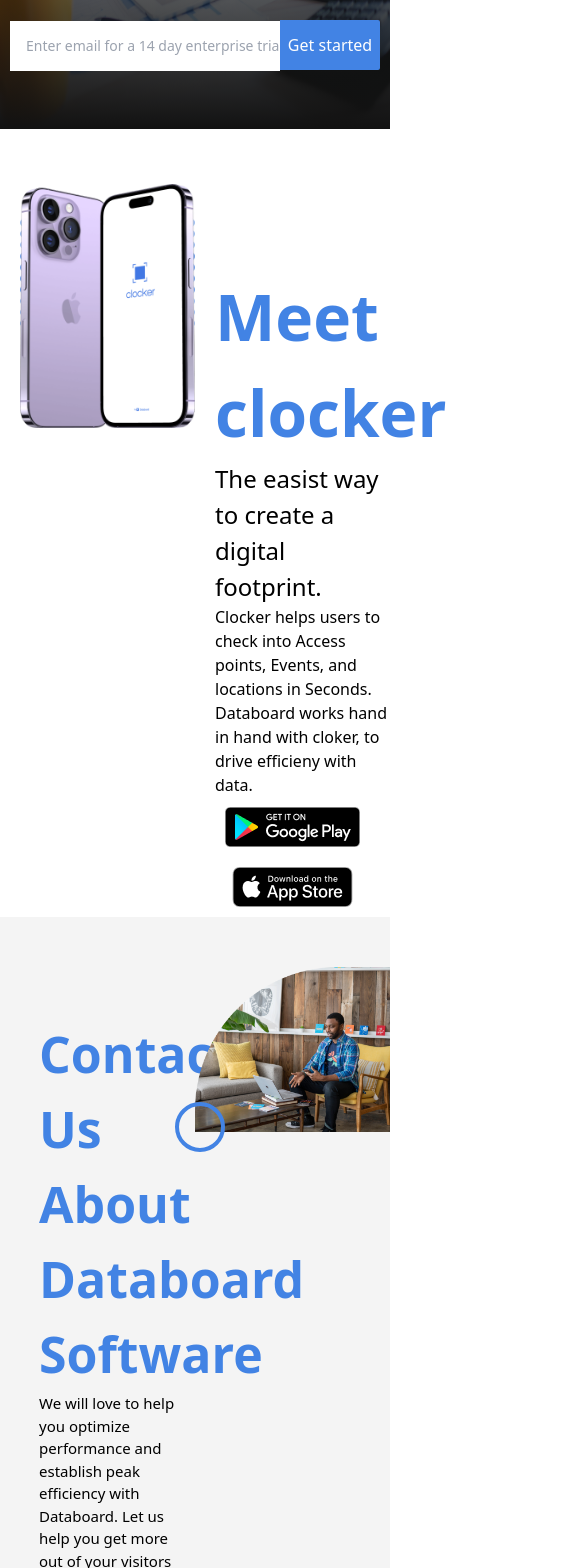
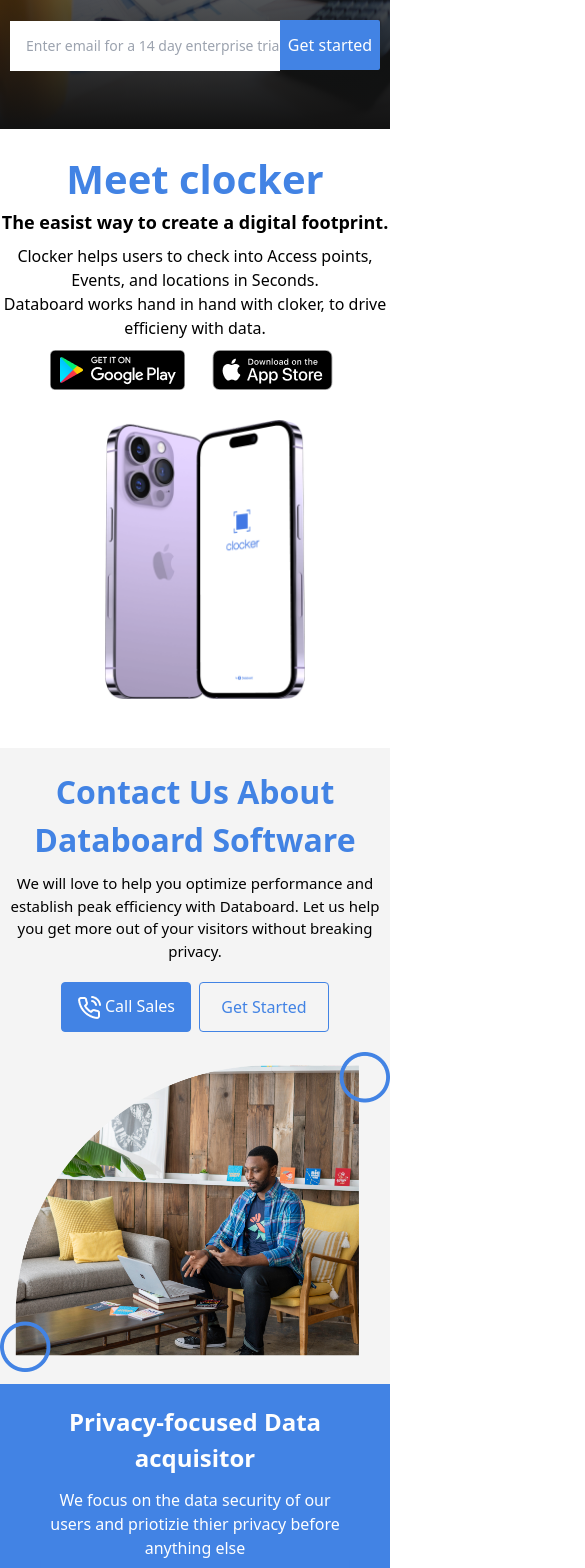
Before and after one commit to databoard-ai/databoard, a Next.js app: page / in a window 390 px wide. Shown: the part 411-1979 px from the top of the page, 585 px wide, since content can reach past the window. Built offline with nearby package versions, Linux system fonts and the light colour scheme.

Commit message:
responsive home done

```diff
--- a/components/HomePages/Join.js
+++ b/components/HomePages/Join.js
@@ -4,9 +4,9 @@
 function Join() {
     return (
             <div className='flex justify-center'>
-                <div className='w-[70%] my-9'>
+                <div className='w-[90%] md:w-[70%] my-9'>
                     <div>
-                        <span className='block text-[64px] text-center'>Join Databoard to enjoy our 14-day Free trial</span>
+                        <span className='block text-[32px] md:text-[40px] lg:text-[64px] text-center font-semibold'>Join Databoard to enjoy our 14-day Free trial</span>
                     </div>
                     <div className='flex gap-3 justify-center mt-9'>
                         <a href="#" className='flex border border-primaryBlue rounded-[4px] h-[50px] w-[100px] bg-primaryBlue'><span className='block m-auto text-pureWhite'>Get Started</span></a>
--- a/components/HomePages/Navbar.js
+++ b/components/HomePages/Navbar.js
@@ -112,6 +112,9 @@
                         </ul>
                     </div>
                 </li>
+                <li className="mb-5 hover:text-primaryBlue">
+                    <Link href="/about" className={location.pathname=='/about'?"block active":'block'}>About Us</Link>
+                </li>
             </ul>
             <div className='m-auto'>
                 <a href="#" className='flex border border-primaryBlue rounded-[4px] h-[40px] w-[100px] m-auto mb-2'><span className='block m-auto text-primaryBlue'>Log In</span></a>
--- a/pages/index.tsx
+++ b/pages/index.tsx
@@ -41,8 +41,8 @@
                 src={Banner1}
                 />
             </div>
-            <div className='cta grid grid-cols-2'>
-                <div className='mt-[90px] mb-[49.5px] ml-[20px]'>
+            <div className='cta grid xsm:grid-cols-2 overflow-hidden'>
+                <div className='hidden xsm:block mt-[90px] mb-[49.5px] ml-[20px]'>
                     <Image
                     className='float-left w-[400px] mb-[-250px]'
                     alt='ellipse'
@@ -58,14 +58,14 @@
                     alt='ellipse'
                     src={Ellipses}/>
                 </div>
-                <div className='mt-[140px] ml-[20px]'>
-                    <span className='block text-[64px] text-primaryBlue font-semibold'>Meet clocker</span>
-                    <span className='block text-[24px] text-black'>The easist way to create a digital footprint.</span>
-                    <span className='block text-[16px]'>Clocker helps users to check into Access points, Events, and locations in Seconds.
+                <div className='mt-5 xsm:mt-[80px] md:mt-[140px] xsm:ml-[20px]'>
+                    <span className='block text-[40px] text-center xsm:text-left xsm:text-[40px] md:text-[64px] text-primaryBlue font-semibold'>Meet clocker</span>
+                    <span className='block text-[18px] text-center xsm:text-left font-bold xsm:text-[24px] text-black mb-2'>The easist way to create a digital footprint.</span>
+                    <span className='block text-[16px] text-center xsm:text-left'>Clocker helps users to check into Access points, Events, and locations in Seconds.
                         <br />
                         Databoard works hand in hand with cloker, to drive efficieny with data.
                     </span>
-                    <div>
+                    <div className='flex justify-center xsm:justify-start'>
                         <Image
                         className='inline'
                         alt='playstore'
@@ -76,17 +76,22 @@
                         src={Appstore}/>
                     </div>
                 </div>
+                <div className='mt-5 xsm:mt-[90px] mb-[49.5px] ml-[20px] xsm:hidden'>
+                    <Image
+                    className='w-[200px] xsm:w-[350px] m-auto'
+                    alt='phone'
+                    src={Iphone}/>
+                </div>
             </div>
-            <div className='cta grid grid-cols-2 justify-center bg-[#F4F4F4]'>
-                <div className='pl-[20%]'>
-                    <span className='block text-[50px] text-primaryBlue font-semibold mt-[100px]'>Contact Us  About
+            <div className='cta grid sm:grid-cols-2 justify-center bg-[#F4F4F4] overflow-hidden'>
+                <div className='px-2 text-center sm:text-left md:pl-[20%]'>
+                    <span className='block text-[32px] lg:text-[40px] text-primaryBlue font-semibold mt-5 mb-2 lg:mt-[100px]'>Contact Us About
                         <br />
                         Databoard Software
                     </span>
-                    <span className='block text-[15px]'>We will love to help you optimize performance and establish peak efficiency with Databoard.  Let us help you get more out of your visitors without breaking privacy.</span>
-                    <br />
-                    <div className='flex gap-2'>
-                        <a href="#" className='flex border border-primaryBlue rounded-[4px] h-[50px] w-auto px-1 bg-primaryBlue'>
+                    <span className='block text-[15px] mb-5'>We will love to help you optimize performance and establish peak efficiency with Databoard.  Let us help you get more out of your visitors without breaking privacy.</span>
+                    <div className='flex gap-2 justify-center sm:justify-start'>
+                        <a href="#" className='flex border border-primaryBlue rounded-[4px] h-[50px] w-[130px] px-1 bg-primaryBlue'>
                             <span className='m-auto text-pureWhite'>
                             <Image
                             className='inline mr-1'
@@ -95,50 +100,49 @@
                             Call Sales
                             </span>
                         </a>
-                        <a href="#" className='flex border border-primaryBlue rounded-[4px] h-[50px] w-[100px]'><span className='m-auto text-primaryBlue'>Get Started</span></a>
+                        <a href="#" className='flex border border-primaryBlue rounded-[4px] h-[50px] w-[130px]'><span className='m-auto text-primaryBlue'>Get Started</span></a>
                     </div>
                 </div>
-                <div>
-                    <div className='w-[50px] h-[50px] border-4 border-primaryBlue rounded-full relative top-[30px] left-[475px]'></div>
+                <div className='mt-5 mb-3'>
                     <Image
-                    className='w-[500px]'
+                    className='w-[400px] xsm:w-[500px] m-auto'
                     alt='cta2'
                     src={Cta2}/>
-                    <div className='w-[50px] h-[50px] border-4 border-primaryBlue rounded-full relative bottom-[30px] left-[-20px]'></div>
                 </div>
             </div>
-            <div className='cta bg-primaryBlue px-10'>
-                <div className='flex justify-around'>
-                    <div>
-                        <span className='block text-[40px] font-semibold text-pureWhite mt-32'>Privacy-focused <br/>Data acquisitor</span>
-                        <br />
-                        <span className='block text-pureWhite text-[16px]'>We focus on the data security of our users and <br/>priotizie thier privacy before anything else</span>
+            <div className='cta bg-primaryBlue px-10 text-center overflow-hidden'>
+                <div className='grid sm:grid-cols-2 lg:flex justify-around'>
+                    <div className=''>
+                        <span className='block text-[24px] sm:text-[30px] md:text-[40px] font-semibold text-pureWhite mt-5 sm:mt-20 lg:mt-32 mb-3'>Privacy-focused Data acquisitor</span>
+                        <span className='block text-pureWhite xsm:text-[16px]'>We focus on the data security of our users and priotizie thier privacy before anything else</span>
                     </div>
                     <div>
                         <Image
-                        className='w-[400px]'
+                        className='w-[400px] m-auto'
                         alt='secure'
                         src={Security}/>
                     </div>
                 </div>
-                <div className='flex justify-around'>
+                <div className='grid sm:grid-cols-2 lg:flex justify-around'>
+                    <div className='sm:hidden'>
+                        <span className='block text-[24px] sm:text-[40px] font-semibold text-pureWhite mt-5 sm:mt-32 mb-5'>Insights and Reporting</span>
+                        <span className='block text-pureWhite text-[16px]'>Generate insights from data or <br/>perfromance optimization</span>
+                    </div>
                     <div>
                         <Image
                         className='w-[400px]'
                         alt='visual'
                         src={Visual}/>
                     </div>
-                    <div>
-                        <span className='block text-[40px] font-semibold text-pureWhite mt-32'>Insights and <br/>Reporting</span>
-                        <br />
+                    <div className='hidden sm:block'>
+                        <span className='block text-[24px] sm:text-[30px] md:text-[40px] font-semibold text-pureWhite mt-5 sm:mt-20 lg:mt-32 mb-3'>Insights and <br/>Reporting</span>
                         <span className='block text-pureWhite text-[16px]'>Generate insights from data or <br/>perfromance optimization</span>
                     </div>
                 </div>
-                <div className='flex justify-around'>
+                <div className='grid sm:grid-cols-2 lg:flex justify-around'>
                     <div>
-                        <span className='block text-[40px] font-semibold text-pureWhite mt-32'>Communication tool</span>
-                        <br />
-                        <span className='block text-pureWhite text-[16px]'>Target and Engage your Databoard <br />audience with our communication tools.</span>
+                        <span className='block text-[24px] sm:text-[30px] md:text-[40px] font-semibold text-pureWhite mt-5 sm:mt-20 lg:mt-32 mb-3'>Communication tool</span>
+                        <span className='block text-pureWhite xsm:text-[16px]'>Target and Engage your Databoard <br />audience with our communication tools.</span>
                     </div>
                     <div>
                         <Image
@@ -148,8 +152,8 @@
                     </div>
                 </div>
             </div>
-            <Brands />
-            <div className='cta bg-pureWhite py-9'>
+            {/* <Brands /> */}
+            {/* <div className='cta bg-pureWhite py-9'>
                 <div>
                     <h2 className='text-[30px] text-center font-semibold'>What our customers are saying</h2>
                 </div>
@@ -218,7 +222,7 @@
                     <div className='bg-primaryBlue w-2 h-2 rounded-full ml-1'></div>
                     <div className='bg-primaryBlue w-2 h-2 rounded-full ml-1'></div>
                </div>
-            </div>
+            </div> */}
             <Join/>
             <Footer />
         </>
```
Also changed, not shown: public/assets/cta2-img.png.
